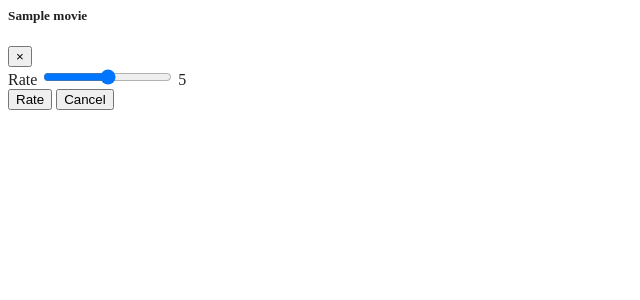
After one commit to tkouleris/movie-rating-app, a Flask app: template app/templates/modals/rate.html in a window 1280 px wide. The commit adds this page. Shown: the top 300 px of the page, without its empty margins (0-640 px from the left). Run offline with Flask 2, Linux system fonts and the light colour scheme; the template is opened without the code that fills it: values that come from a table or form of the project are taken from there, others are empty; tables that the repository leaves empty hold one stand-in row (values such as "Sample post").

Commit message:
feature: rate a movie

```diff
--- a/app/templates/layout.html
+++ b/app/templates/layout.html
@@ -46,6 +46,7 @@
 
        {% endblock %}
        {% include 'modals/login.html' %}
+
        <!-- Optional JavaScript -->
        <!-- jQuery first, then Popper.js, then Bootstrap JS -->
        <script src='https://kit.fontawesome.com/a076d05399.js'></script>
--- /dev/null
+++ b/app/templates/modals/rate.html
@@ -0,0 +1,24 @@
+<div class="modal" tabindex="-1" role="dialog" id="rateModal{{ movie.id }}">
+  <div class="modal-dialog" role="document">
+    <div class="modal-content">
+      <div class="modal-header">
+        <h5 class="modal-title" style="color: #212121;">{{ movie.title }}</h5>
+        <button type="button" class="close" data-dismiss="modal" aria-label="Close">
+          <span aria-hidden="true">&times;</span>
+        </button>
+      </div>
+        <form method="POST" action="{{ url_for('rate_movie_action') }}">
+            <input type="hidden" id="postId" name="movie_id" value="{{ movie.id }}">
+          <div class="modal-body">
+              <label  for="movie_rate" style="color: #212121;">Rate</label>
+              <input type="range" id="movie_rate" name="movie_rate" min="0" max="10" oninput="movie_rate_output.value = movie_rate.value">
+              <output name="movie_rate_output" id="movie_rate_output" style="color: #212121;">5</output>
+          </div>
+          <div class="modal-footer">
+            <button type="submit" class="btn btn-primary">Rate</button>
+            <button type="button" class="btn btn-secondary" data-dismiss="modal">Cancel</button>
+          </div>
+        </form>
+    </div>
+  </div>
+</div>
```
Also changed, not shown: app/routes.py (+13 -3 lines), app/templates/index.html (+12 -0 lines).
